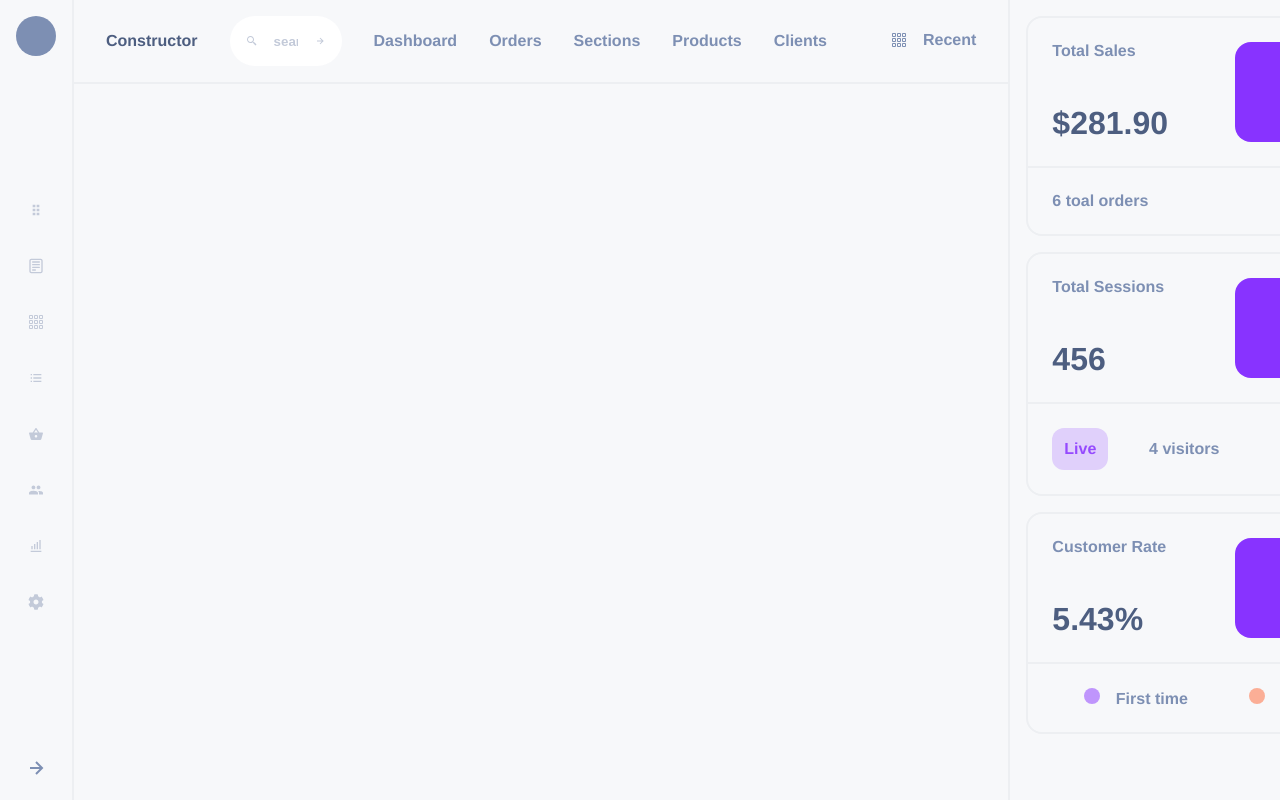
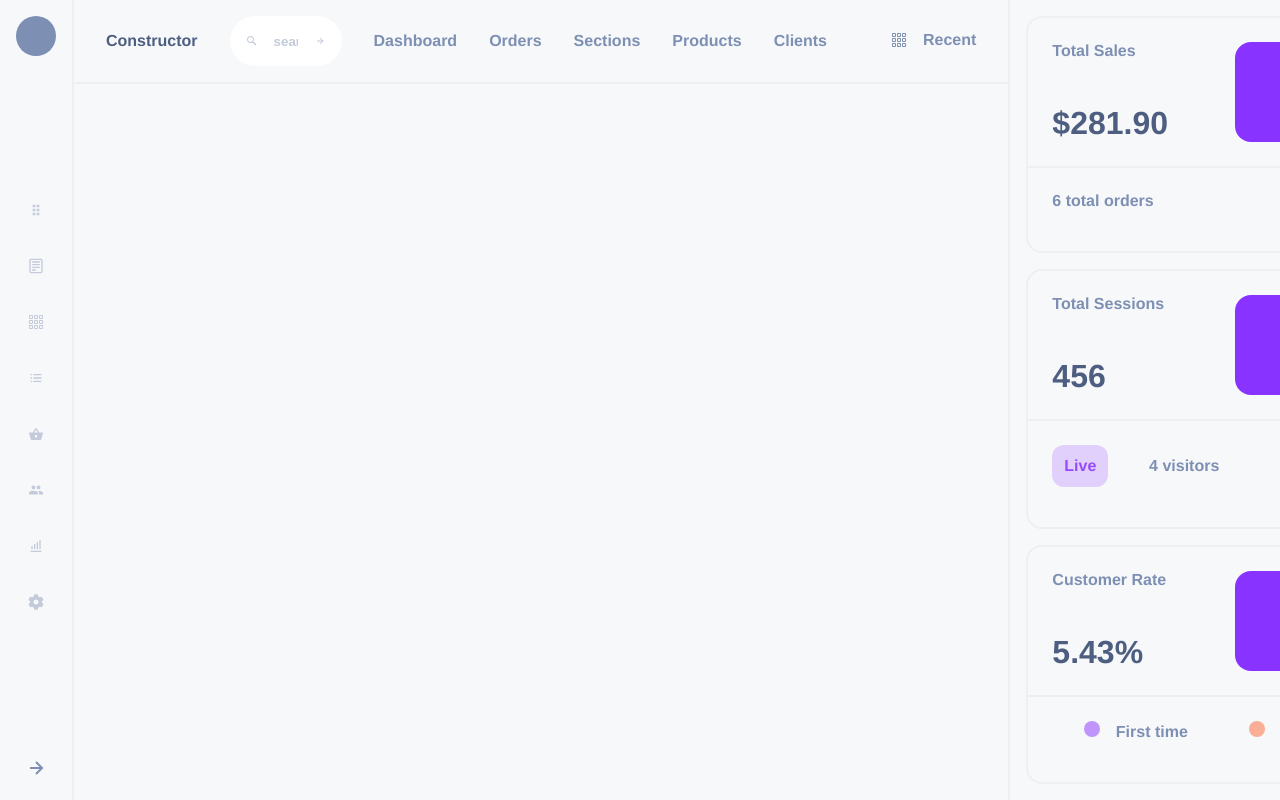
Before and after one commit to EduardoLopes/design-tokens-study, a React (Create React App) app: page / in a window 1280 px wide. Shown: the top 800 px of the page. Built offline with nearby package versions, Linux system fonts and the light colour scheme.

Commit message:
fix typo

```diff
--- a/src/components/Infobar.module.scss
+++ b/src/components/Infobar.module.scss
@@ -1,7 +1,6 @@
 @use "../styles/space";
 @use "../styles/color";
 @use "../styles/border";
-@use "../styles/text";
 
 .wrapper {
   @include space.padding;
@@ -10,7 +9,5 @@
   width: 420px;
   overflow-y: auto;
   display: grid;
-  grid-auto-rows: min-content;
   gap: space.$base;
-  flex: 1;
 }
--- a/src/components/TotalSales.tsx
+++ b/src/components/TotalSales.tsx
@@ -19,7 +19,7 @@ export default function TotalSales() {
       </Content>
       <Footer>
         <SpaceBetween.Horizonal>
-          <SubTitle>6 toal orders</SubTitle>
+          <SubTitle>6 total orders</SubTitle>
           <SubTitle>view port</SubTitle>
         </SpaceBetween.Horizonal>
       </Footer>
```
